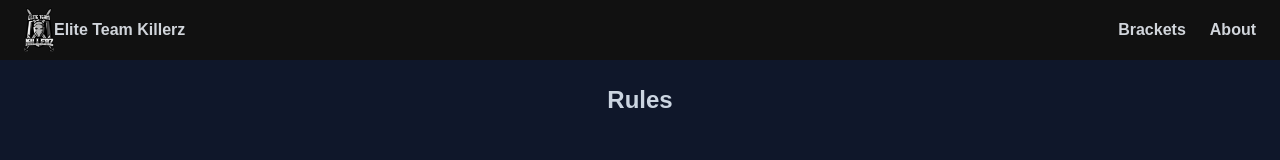
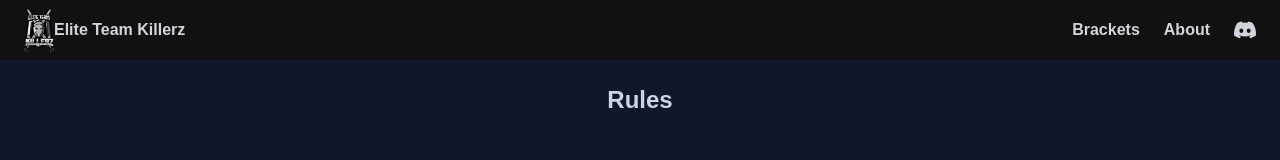
Before and after one commit to jechea14/RuneScape-DXP-Clan-Competition, a Next.js app in the folder frontend/: page /about in a window 1280 px wide. Shown: the top 160 px of the page. Built offline with nearby package versions, Linux system fonts and the light colour scheme.

Commit message:
Add Discord Link Invite to ETK

```diff
--- a/frontend/components/Navbar.jsx
+++ b/frontend/components/Navbar.jsx
@@ -1,6 +1,7 @@
 import Image from "next/image";
 import Link from "next/link";
 import etkIcon from "../public/images/ETK_transparent.png";
+import { BsDiscord } from 'react-icons/bs'
 
 function Navbar() {
   return (
@@ -14,13 +15,18 @@ function Navbar() {
             </div>
           </div>
         </Link>
-        <div className="space-x-6 flex font-semibold">
+        <div className="space-x-6 flex font-semibold items-center">
           <Link href={"/brackets"}>
             {" "}
             <div className="hover:text-[#bd93f9] transition">Brackets</div>
           </Link>
           <Link href={"/about"}>
             <div className="hover:text-[#bd93f9] transition">About</div>
+          </Link>
+          <Link href={"https://discord.com/invite/cwUpcX8bKw"} target="_blank">
+            <div className="hover:text-[#bd93f9] transition">
+              <BsDiscord size={22} />
+            </div>
           </Link>
         </div>
       </div>
--- a/frontend/package.json
+++ b/frontend/package.json
@@ -23,6 +23,7 @@
     "next": "13.2.4",
     "react": "18.2.0",
     "react-dom": "18.2.0",
+    "react-icons": "^4.8.0",
     "react-markdown": "^8.0.7",
     "react-query": "^3.39.3",
     "sharp": "^0.32.0",
```
Also changed, not shown: 1 other file (tests, documents, lock files or other folders).
